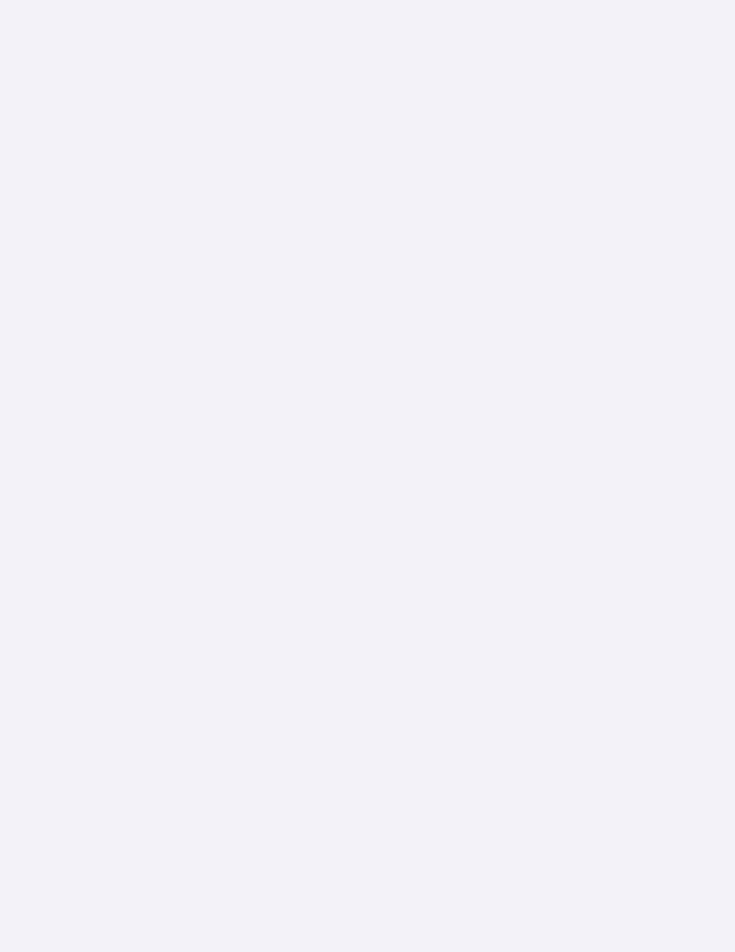
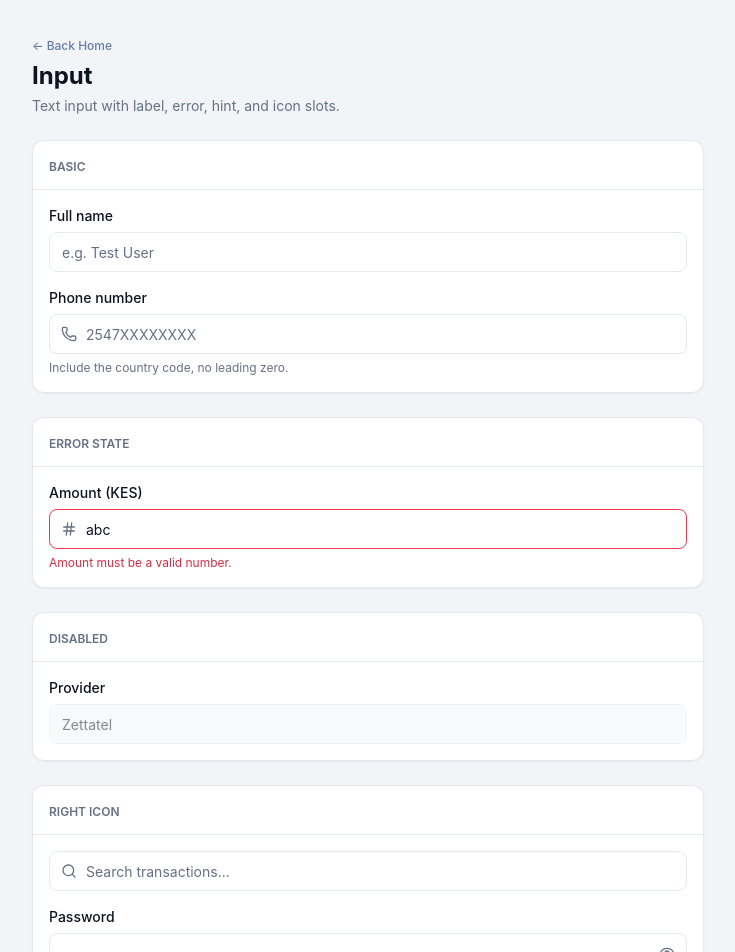
Before and after one commit to Nehemiah51000/icore-sms-design-system, a React (Vite) app: page /input in a window 1280 px wide. Before the commit this address had no page. Shown: the top 952 px of the page, without its empty margins (0-735 px from the left). Before the commit the page ends 800 px from the top, so only its background shows below. Built offline with nearby package versions, Linux system fonts and the light colour scheme.

Commit message:
FEAT: add Input detail page and wire into home gallery

```diff
--- a/src/App.tsx
+++ b/src/App.tsx
@@ -3,6 +3,7 @@ import { Home } from './pages/Home';
 import { ColorsPage } from './pages/ColorPage';
 import { TypographyPage } from './pages/TypographyPage';
 import { ButtonPage } from './pages/ButtonPage';
+import { InputPage } from './pages/InputPage';
 
 function App() {
   return (
@@ -11,6 +12,7 @@ function App() {
       <Route path='/colors' element={<ColorsPage />} />
       <Route path='/typography' element={<TypographyPage />} />
       <Route path='/button' element={<ButtonPage />} />
+      <Route path='/input' element={<InputPage />} />
     </Routes>
   );
 }
--- a/src/pages/Home.tsx
+++ b/src/pages/Home.tsx
@@ -1,6 +1,8 @@
+import { Phone } from 'lucide-react';
 import { PreviewCard } from '../gallery/PreviewCard';
 import { Button } from '../ui/Button/Button';
 import { ThemeToggle } from '../ui/ThemeToggle/ThemeToggle';
+import { Input } from '../ui/Input/Input';
 
 export function Home() {
   return (
@@ -70,6 +72,20 @@ export function Home() {
                 </Button>
               }
             />
+
+            <PreviewCard
+              title='Input'
+              status='stable'
+              description='Text input with label, error, hint, icon slots'
+              to='/input'
+              preview={
+                <Input
+                  placeholder='2547XXXXXXXX'
+                  leftIcon={<Phone className='h-4 w-4' />}
+                  className='max-w-45'
+                />
+              }
+            />
           </div>
         </section>
       </main>
--- /dev/null
+++ b/src/pages/InputPage.tsx
@@ -0,0 +1,88 @@
+import { Link } from 'react-router-dom';
+import { Phone, Hash, Search, Eye } from 'lucide-react';
+import { Input } from '../ui/Input/Input';
+import { Card, CardHeader, CardBody } from '../ui/Card/Card';
+
+export function InputPage() {
+  return (
+    <div className='min-h-screen bg-bg-base text-text-main p-4 sm:p-8'>
+      <header className='mb-6'>
+        <Link
+          to='/'
+          className='text-xs font-medium text-navy-400 hover:underline'>
+          ← Back Home
+        </Link>
+        <h1 className='text-xl sm:text-2xl font-bold mt-1'>Input</h1>
+        <p className='text-sm text-text-muted mt-1'>
+          Text input with label, error, hint, and icon slots.
+        </p>
+      </header>
+
+      <div className='space-y-6 max-w-2xl'>
+        <Card>
+          <CardHeader>
+            <span className='text-xs font-semibold uppercase text-text-muted'>
+              Basic
+            </span>
+          </CardHeader>
+          <CardBody className='space-y-4'>
+            <Input label='Full name' placeholder='e.g. Test User' />
+            <Input
+              label='Phone number'
+              placeholder='2547XXXXXXXX'
+              leftIcon={<Phone className='h-4 w-4' />}
+              hint='Include the country code, no leading zero.'
+            />
+          </CardBody>
+        </Card>
+
+        <Card>
+          <CardHeader>
+            <span className='text-xs font-semibold uppercase text-text-muted'>
+              Error state
+            </span>
+          </CardHeader>
+          <CardBody className='space-y-4'>
+            <Input
+              label='Amount (KES)'
+              placeholder='0'
+              leftIcon={<Hash className='h-4 w-4' />}
+              defaultValue='abc'
+              error='Amount must be a valid number.'
+            />
+          </CardBody>
+        </Card>
+
+        <Card>
+          <CardHeader>
+            <span className='text-xs font-semibold uppercase text-text-muted'>
+              Disabled
+            </span>
+          </CardHeader>
+          <CardBody className='space-y-4'>
+            <Input label='Provider' defaultValue='Zettatel' disabled />
+          </CardBody>
+        </Card>
+
+        <Card>
+          <CardHeader>
+            <span className='text-xs font-semibold uppercase text-text-muted'>
+              Right icon
+            </span>
+          </CardHeader>
+          <CardBody className='space-y-4'>
+            <Input
+              placeholder='Search transactions...'
+              leftIcon={<Search className='h-4 w-4' />}
+            />
+            <Input
+              type='password'
+              label='Password'
+              rightIcon={<Eye className='h-4 w-4' />}
+            />
+          </CardBody>
+        </Card>
+      </div>
+    </div>
+  );
+}
```
